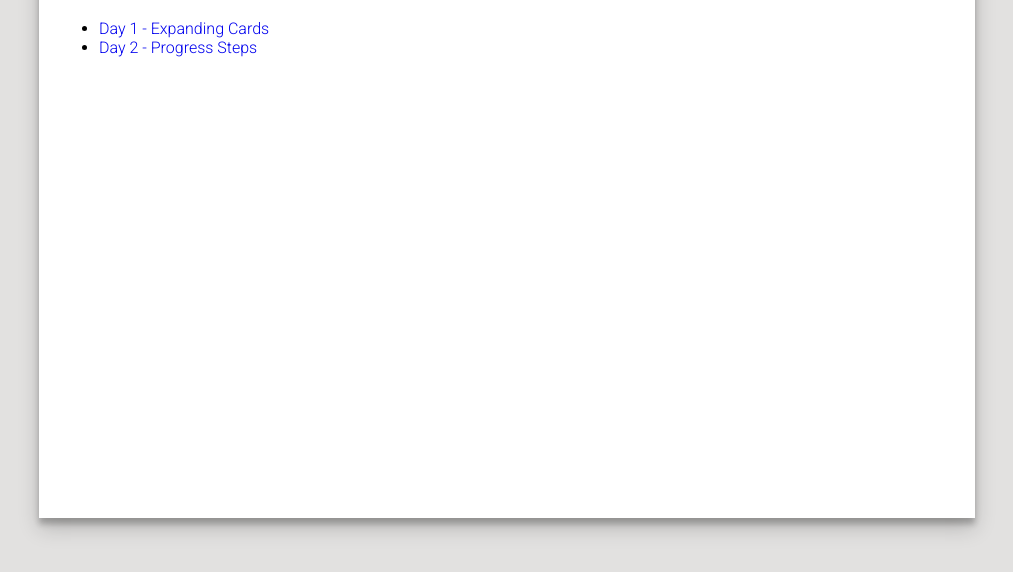
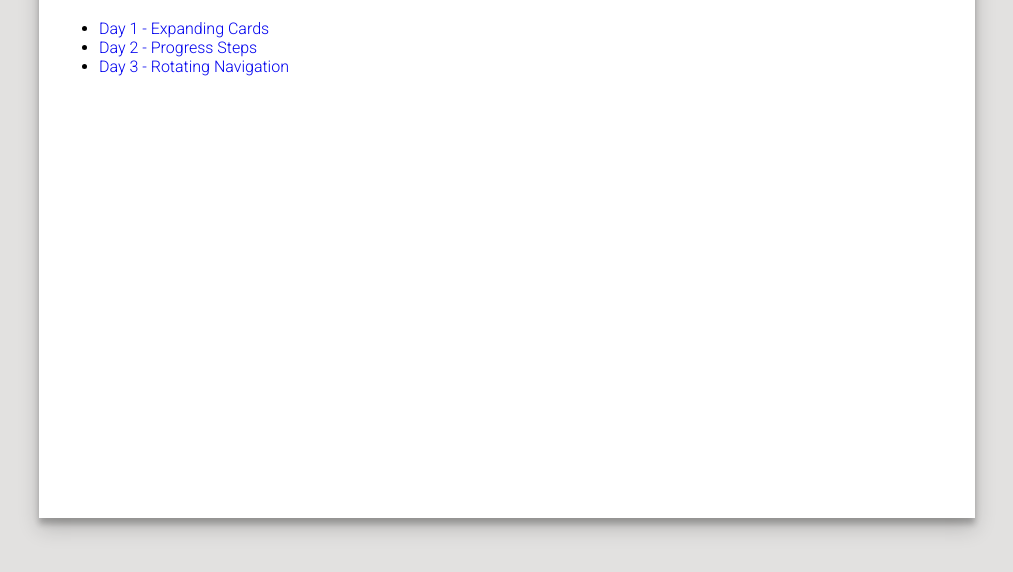
Before and after one commit to dtutov/50projects50days, a plain HTML site: page index.html in a window 1280 px wide. Shown: the part 182-754 px from the top of the page, without its empty margins (133-1146 px from the left). Drawn offline with Linux system fonts and the light colour scheme.

Commit message:
feat: adds day3 point in readme

```diff
--- a/index.html
+++ b/index.html
@@ -18,6 +18,10 @@
 			<li class="project">
 				<a href="Day%202%20-%20Progress%20Steps/index.html">Day 2 - Progress Steps</a>
 			</li>
+
+			<li class="project">
+				<a href="Day%203%20-%20Rotating%20Navigation/index.html">Day 3 - Rotating Navigation</a>
+			</li>
 		</ul>
 	</div>
 </body>
```
Also changed, not shown: 1 other file.
